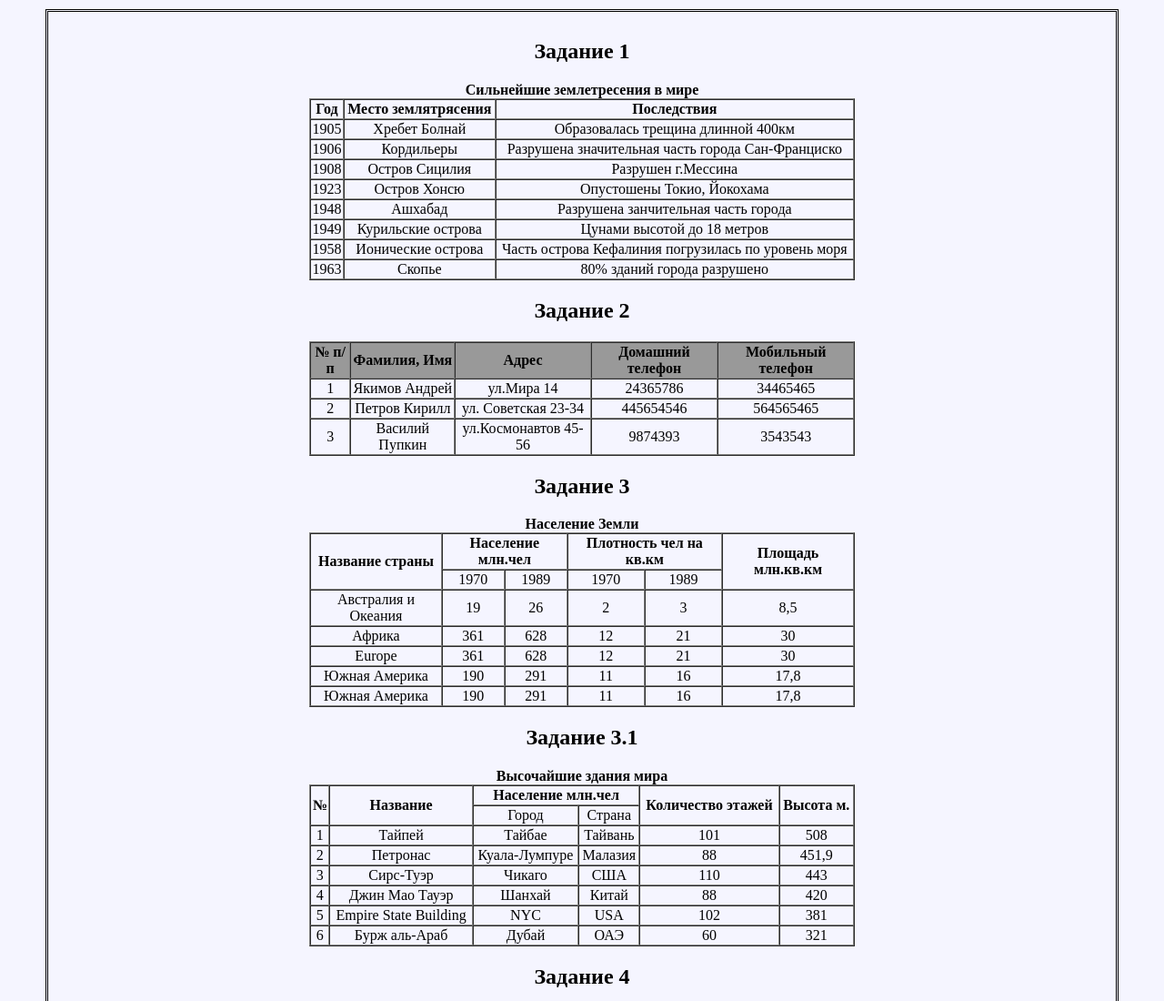
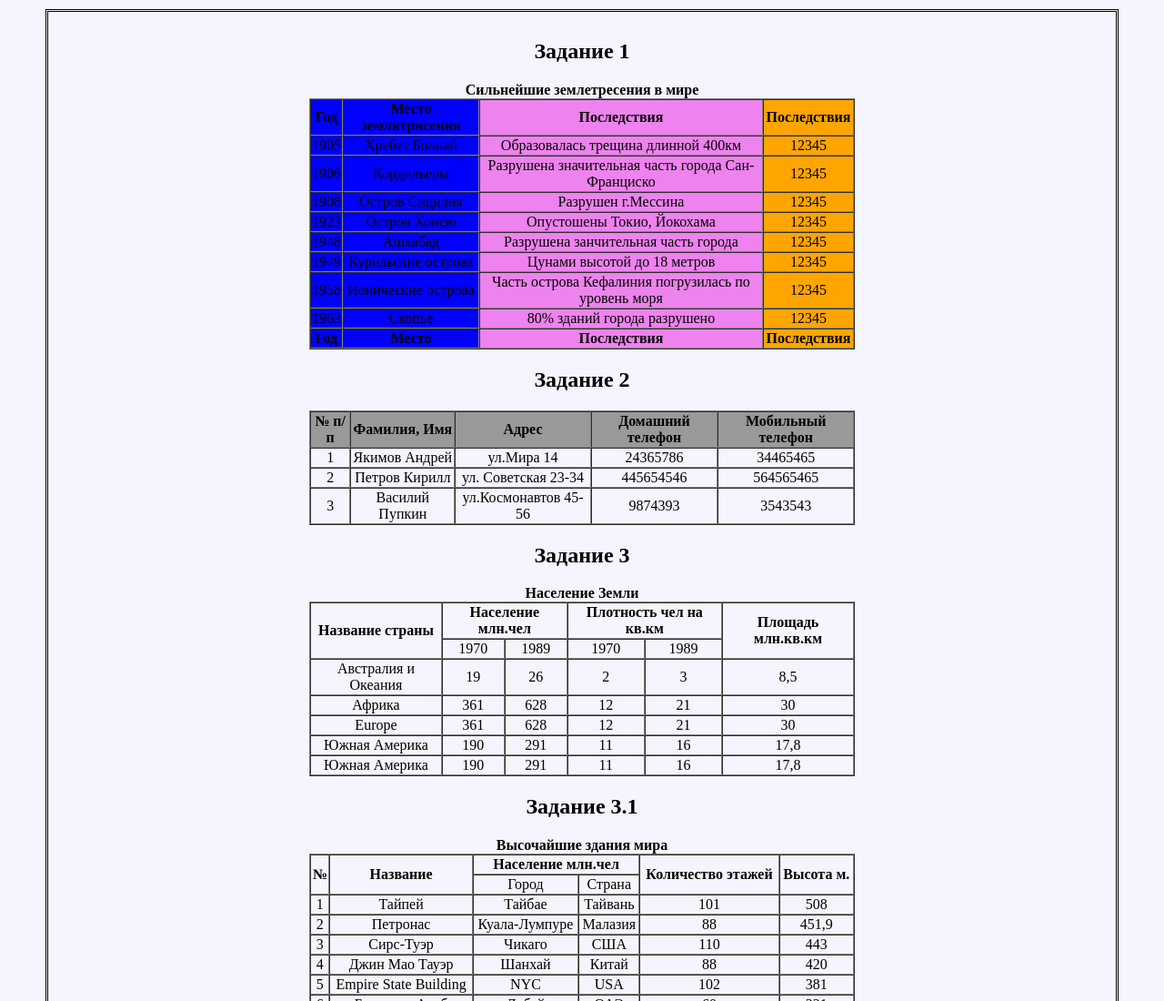
Before and after one commit to EGNKupava/cleverland_evgeny, a plain HTML site: page lession_3/index.html in a window 1280 px wide. Shown: the top 1100 px of the page at 91% size. Drawn offline with Linux system fonts and the light colour scheme.

Commit message:
lesssion_3

```diff
--- a/lession_3/index.html
+++ b/lession_3/index.html
@@ -10,54 +10,79 @@
         <h2>Задание 1</h2>
         <table border="1" cellspacing="0" align="center">
        <caption>Сильнейшие землетресения в мире</caption>
+       <thead>
             <tr>
                <th>Год </th>
                 <th>Место землятрясения</th>
                 <th>Последствия</th>
+                <th>Последствия</th>
             </tr>
-
+        </thead>
+        <tfoot>
+            <tr>
+                <th>Год</th>
+                <th>Место</th>
+                <th>Последствия</th>
+                <th>Последствия</th>
+            </tr>
+        </tfoot>
+        <tbody>
+            <colgroup span="2" bgcolor="blue">
+            </colgroup>
+            <colgroup bgcolor="orange">
+            <col bgcolor="violet">
+            <col width="100">
+            </colgroup>
            <tr>
                 <td>1905 </td>
                 <td>Хребет Болнай</td>
                 <td>Образовалась трещина длинной 400км</td>
+                <td>12345</td>
             </tr>
 
         <tr>
             <td>1906 </td>
             <td>Кордильеры</td>
             <td>Разрушена значительная часть города Сан-Франциско</td>
+            <td>12345</td>
         </tr>
         <tr>
             <td>1908 </td>
             <td>Остров Сицилия</td>
             <td>Разрушен г.Мессина</td>
+            <td>12345</td>
         </tr>
         <tr>
             <td>1923 </td>
             <td>Остров Хонсю</td>
         <td>Опустошены Токио, Йокохама</td>
+        <td>12345</td>
         </tr>
         <tr>
             <td>1948 </td>
             <td>Ашхабад</td>
             <td>Разрушена занчительная часть города</td>
+            <td>12345</td>
         </tr>
         <tr>
             <td>1949</td>
             <td>Курильские острова</td>
             <td>Цунами высотой до 18 метров</td>
+            <td>12345</td>
         </tr>
         <tr>
             <td>1958</td>
             <td>Ионические острова</td>
             <td>Часть острова Кефалиния погрузилась по уровень моря</td>
+            <td>12345</td>
         </tr>
         <tr>
             <td>1963</td>
             <td>Скопье</td>
             <td>80% зданий города разрушено</td>
+            <td>12345</td>
         </tr>
-
+    </tbody>
         </table>
     </div>
     <div>
```
